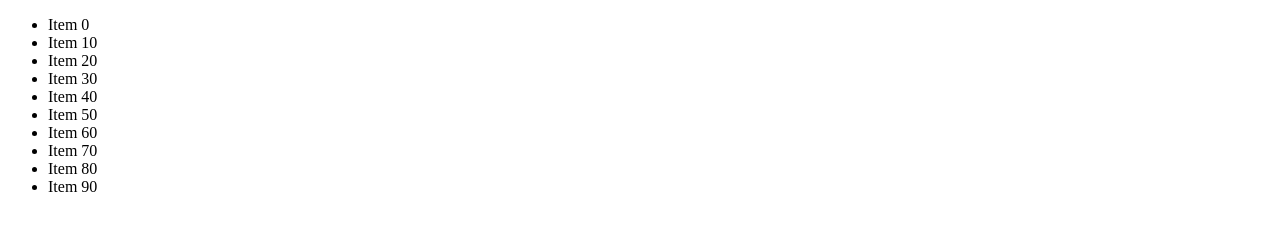
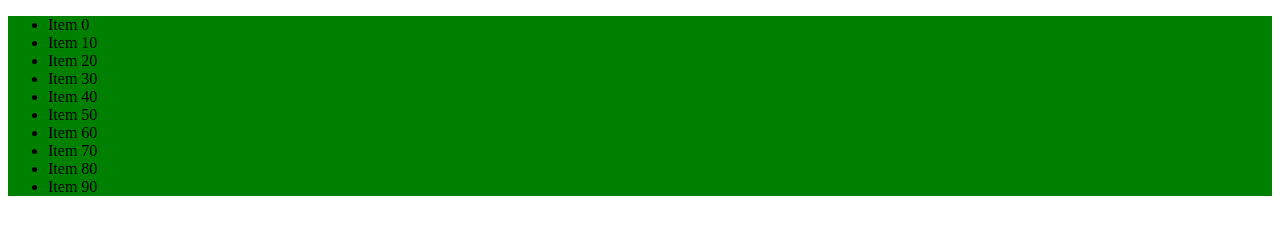
Before and after one commit to lmiller1990/vdom, a website: page index.html in a window 1280 px wide. Drawn offline with Linux system fonts and the light colour scheme.

Commit message:
Add diff and patch on props

```diff
--- a/index.html
+++ b/index.html
@@ -3,6 +3,17 @@
 <head>
 	<meta charset="UTF-8">
 	<title></title>
+	<style>
+		.count-0 {
+			background-color: red;
+		}
+		.count-1 {
+			background-color: green;
+		}
+		.count-2 {
+			background-color: pink;
+		}
+	</style>
 </head>
 <body>
 	<div id="root"></div>
--- a/vdom.js
+++ b/vdom.js
@@ -16,6 +16,45 @@ function h(type, props, ...children) {
 	props = props || {};
 
 	return { type, props, children: flatten(children) };
+}
+
+function removeProp(target, name, value) {
+	if (name === 'className') {
+		return target.removeAttribute('class');
+	}
+
+	target.removeAttribute(name);
+}
+
+function patchProps(parent, patches) {
+	for (let i = 0; i < patches.length; i++) {
+		const propPatch = patches[i];
+		const { type, name, value } = propPatch;
+		if (type === SET_PROP) {
+			setProp(parent, name, value);
+		} else if (type === REMOVE_PROP) {
+			removeProp(parent, name, value);
+		}
+	}
+}
+
+function diffProps(newNode, oldNode) {
+	const patches = [];
+	const props = Object.assign({}, newNode.props, oldNode.props);
+	Object.keys(props).forEach(name => {
+		const newVal = newNode.props[name];
+		const oldVal = oldNode.props[name];
+		// if no new val, remove the property
+		if (!newVal) {
+			patches.push({ type: REMOVE_PROP, name, value: oldVal });
+		}
+		// else if no old val, or the value changed, just replace it.
+		else if (!oldVal || newVal !== oldVal) {
+				patches.push({ type: SET_PROP, name, value: newVal });
+			}
+	});
+
+	return patches;
 }
 
 function view(count) {
@@ -100,7 +139,9 @@ function patch(parent, patches, index = 0) {
 		case UPDATE:
 			{
 				// apply
-				const { children } = patches;
+				const { children, props } = patches;
+				patchProps(el, props);
+
 				for (let i = 0; i < children.length; ++i) {
 					console.log('children', children[i], el);
 					patch(el, children[i], i);
@@ -139,7 +180,11 @@ function diff(newNode, oldNode) {
 	}
 	if (newNode.type) {
 		// if there is a type, aka not a string, update.
-		return { type: UPDATE, children: diffChildren(newNode, oldNode) };
+		return {
+			type: UPDATE,
+			children: diffChildren(newNode, oldNode),
+			props: diffProps(newNode, oldNode)
+		};
 	}
 }
 
```
Also changed, not shown: index.js (+47 -2 lines).
